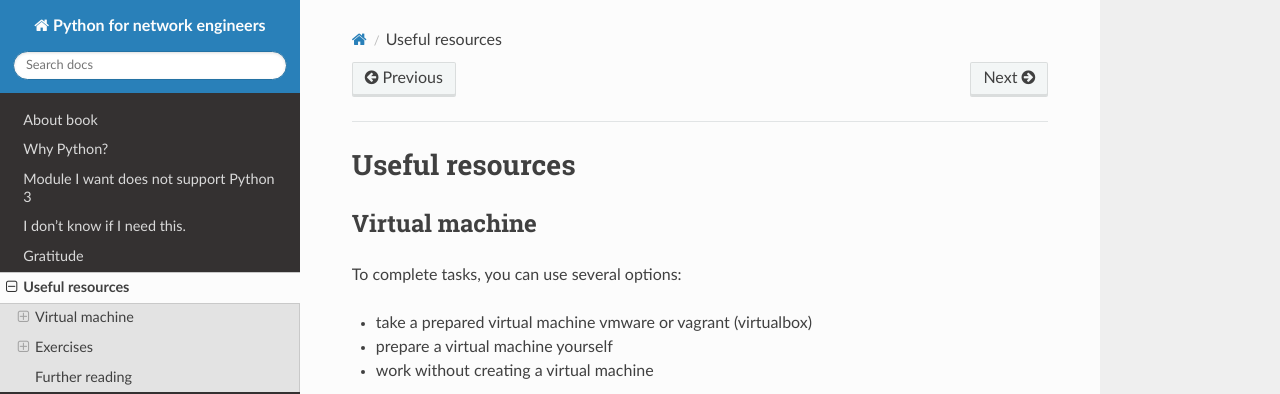
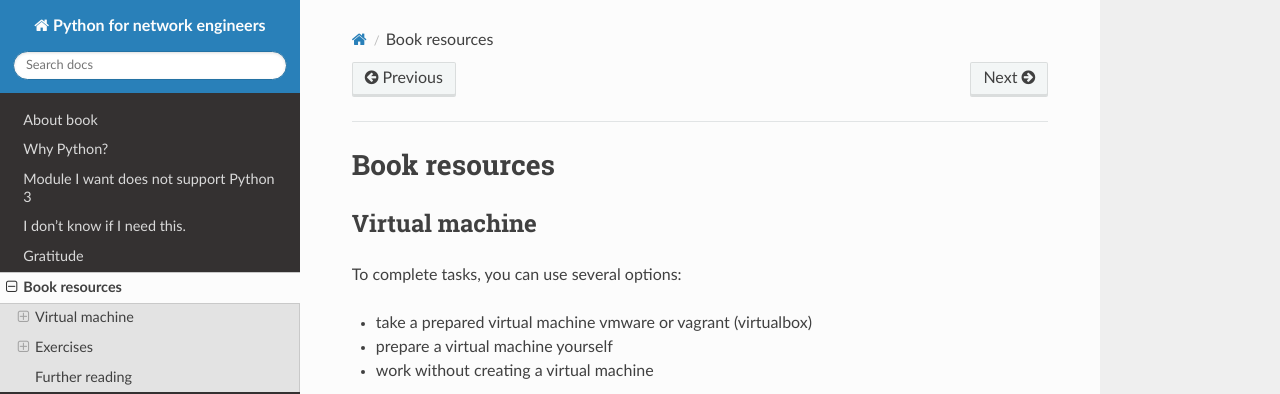
Before and after one commit to natenka/pyneng-book-en, a Sphinx documentation site: the page built from docs/source/book_links.rst, in a window 1280 px wide and 900 px high. Shown: the top 394 px of the window. Built offline with Sphinx 7.4.7 and the Read the Docs theme 2.0.0, drawn with Linux system fonts in a browser that asks for light colours; pages that are not in the unit, such as notebooks, are missing from menus.

```diff
--- a/docs/source/course_links.rst
+++ b/docs/source/book_links.rst
@@ -1,5 +1,5 @@
-Useful resources
-================
+Book resources
+==============
 
 
 Virtual machine
--- a/docs/source/contents.rst
+++ b/docs/source/contents.rst
@@ -22,7 +22,7 @@
    :maxdepth: 2
 
    intro_index
-   course_links
+   book_links
    book/Part_I
    book/Part_II
    book/Part_III
--- a/docs/source/index.rst
+++ b/docs/source/index.rst
@@ -22,7 +22,7 @@
    :maxdepth: 2
 
    intro_index
-   course_links
+   book_links
    book/Part_I
    book/Part_II
    book/Part_III
```
